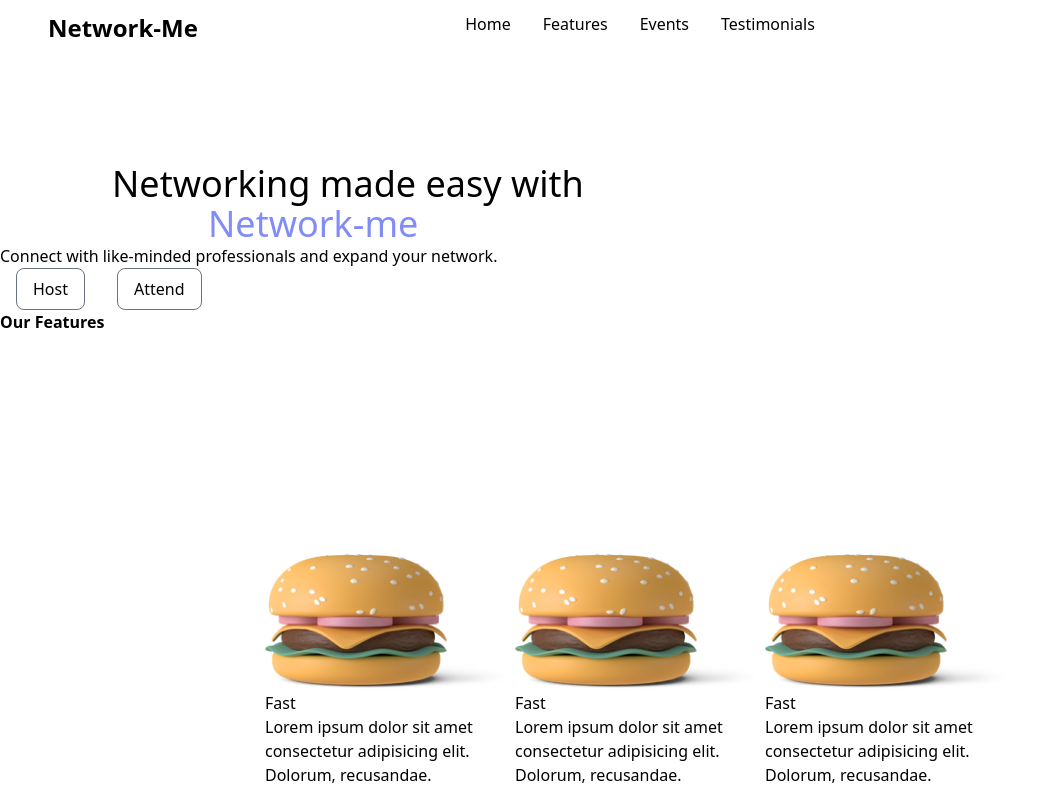
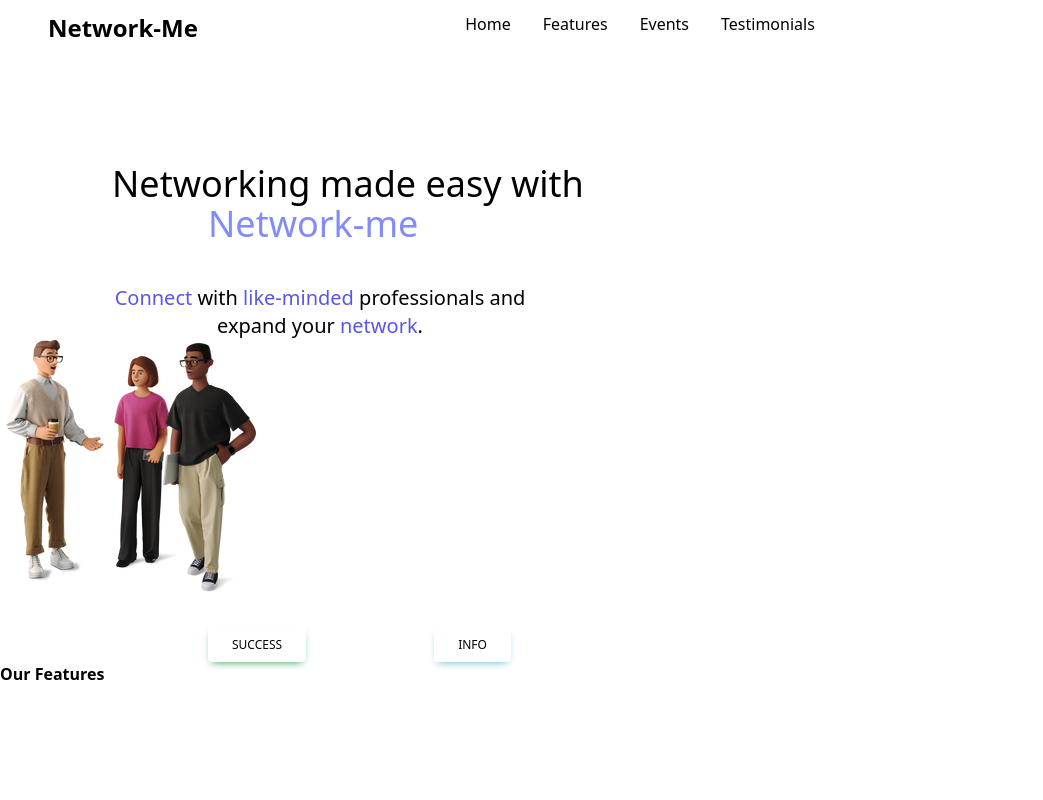
Before and after one commit to Technocrats-Team/NetworkMe, a React (Vite) app: page / in a window 1280 px wide. Shown: the top 800 px of the page, without its empty margins (0-1043 px from the left). Built offline with nearby package versions, Linux system fonts and the light colour scheme.

Commit message:
home page modified

```diff
--- a/src/assets/index.js
+++ b/src/assets/index.js
@@ -1,5 +1,6 @@
 import random from './random.png'
+import team from './team.png'
 
 export {
-    random
+    random , team
 }
--- a/src/components/Hero.jsx
+++ b/src/components/Hero.jsx
@@ -1,5 +1,5 @@
 import React from 'react'
-
+import {team} from '../assets'
 const Hero = () => {
   return (
     <>
@@ -8,13 +8,25 @@ const Hero = () => {
         Networking made easy with
       </p>
       <p className='pl-52 text-4xl text-indigo-400'>Network-me</p>
-      <p className='text-justify'>
-      Connect with like-minded professionals and expand your network.
+      <p className='text-center mt-10 ml-24 text-xl  max-w-md'>
+      <span className='text-[#5956E9]'>Connect</span > with <span className='text-[#5956E9]'>like-minded</span> professionals and expand your <span className='text-[#5956E9]'>network</span>.
     </p>
-    <div className='flex mx-auto align-top'>
-    <button className='btn mx-4 border border-gray-500 px-4 py-2 rounded-lg'>Host</button>
-    <button className='btn mx-4 border border-gray-500 px-4 py-2 rounded-lg'>Attend</button>
-    </div>
+      <div>
+        <img src={team} alt="" />
+      </div>
+    <div class="  space-x-32 mt-8 mx-52">
+  <button
+    type="button"
+    class="inline-block rounded bg-success px-6 pt-2.5 pb-2 text-xs font-medium uppercase leading-normal text-black shadow-[0_4px_9px_-4px_#14a44d] transition duration-150 ease-in-out hover:bg-success-600 hover:shadow-[0_8px_9px_-4px_rgba(20,164,77,0.3),0_4px_18px_0_rgba(20,164,77,0.2)] focus:bg-success-600 focus:shadow-[0_8px_9px_-4px_rgba(20,164,77,0.3),0_4px_18px_0_rgba(20,164,77,0.2)] focus:outline-none focus:ring-0 active:bg-success-700 active:shadow-[0_8px_9px_-4px_rgba(20,164,77,0.3),0_4px_18px_0_rgba(20,164,77,0.2)]">
+    Success
+  </button>
+
+  <button
+    type="button"
+    class="inline-block rounded bg-info px-6 pt-2.5 pb-2 text-xs font-medium uppercase leading-normal text-black shadow-[0_4px_9px_-4px_#54b4d3] transition duration-150 ease-in-out hover:bg-info-600 hover:shadow-[0_8px_9px_-4px_rgba(84,180,211,0.3),0_4px_18px_0_rgba(84,180,211,0.2)] focus:bg-info-600 focus:shadow-[0_8px_9px_-4px_rgba(84,180,211,0.3),0_4px_18px_0_rgba(84,180,211,0.2)] focus:outline-none focus:ring-0 active:bg-info-700 active:shadow-[0_8px_9px_-4px_rgba(84,180,211,0.3),0_4px_18px_0_rgba(84,180,211,0.2)]">
+    Info
+  </button>
+</div>
     </div>
     </>
   )
```
Also changed, not shown: src/assets/team.png (added).
